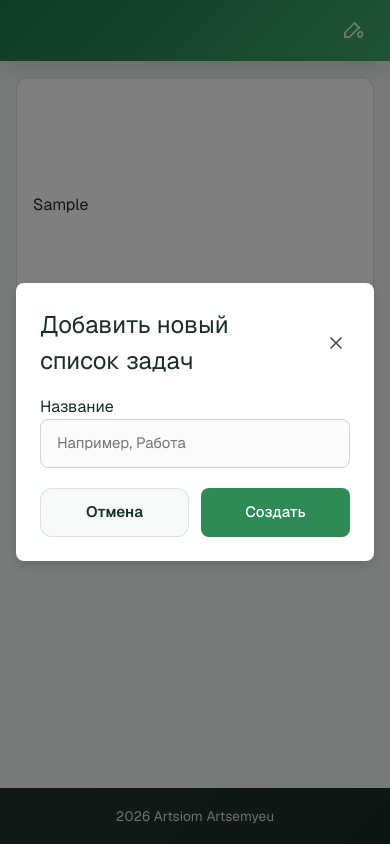
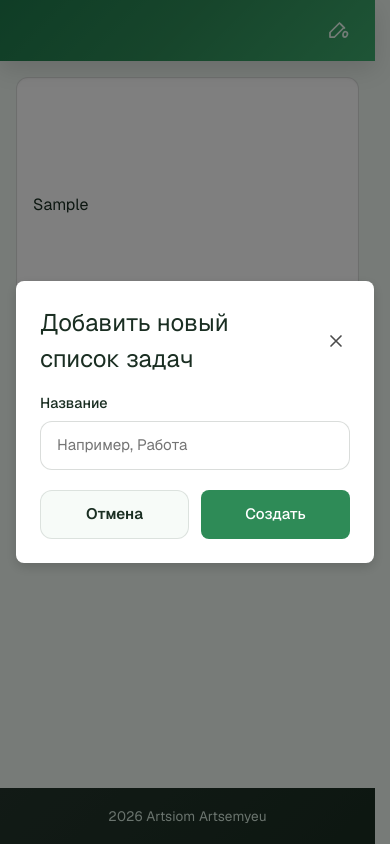
Before and after one commit to ArtsiomArtsemyeu/task-manager-mvp, a Next.js app: page /lists in a window 390 px wide. Both pictures are taken after typing "Sample" into the empty fields and a click on the button "Добавить новый список". Built offline with nearby package versions, Linux system fonts and the light colour scheme.

Commit message:
task-manager-mvp-38: update styles

```diff
--- a/app/global.css
+++ b/app/global.css
@@ -129,6 +129,10 @@
   --toggler-hover: color-mix(in srgb, #ffffff 10%, transparent);
 }
 
+html {
+  scrollbar-gutter: stable;
+}
+
 body {
   display: flex;
   flex-direction: column;
--- a/src/features/add-task-list/add-task-list.module.css
+++ b/src/features/add-task-list/add-task-list.module.css
@@ -24,23 +24,35 @@
 }
 
 .inputGroup {
+  display: flex;
+  flex-direction: column;
+  gap: 0.4rem;
   margin-bottom: 20px;
+}
+
+.inputGroup label {
+  font-size: 0.9rem;
+  font-weight: 500;
+  color: var(--foreground);
 }
 
 .input {
   width: 100%;
-  padding: 12px 16px;
-  border: 1px solid #d2d2d7;
-  border-radius: 8px;
-  font-size: 15px;
+  padding: 0.75rem 1rem;
+  border: 1px solid var(--input-border);
+  border-radius: var(--radius-md);
+  background: var(--input-bg);
+  color: var(--foreground);
+  font: inherit;
+  font-size: 0.95rem;
   outline: none;
-  transition: all 0.2s ease;
-  background: #fbfbfd;
   box-sizing: border-box;
+  transition:
+    border-color 0.2s ease,
+    box-shadow 0.2s ease;
 }
 
 .input:focus {
-  border-color: #0071e3;
-  background: #ffffff;
-  box-shadow: 0 0 0 4px rgba(0, 113, 227, 0.15);
+  border-color: var(--accent);
+  box-shadow: 0 0 0 3px color-mix(in srgb, var(--accent) 22%, transparent);
 }
--- a/src/features/rename-task-list/rename-task-list.module.css
+++ b/src/features/rename-task-list/rename-task-list.module.css
@@ -1,21 +1,21 @@
 .btnSubmit {
   padding: 12px;
-  background: #0071e3;
-  color: white;
+  background: var(--button-bg);
+  color: var(--button-fg);
   border: none;
   border-radius: 8px;
   font-size: 15px;
   font-weight: 500;
   cursor: pointer;
-  transition: background 0.2s ease;
+  transition:
+    filter 0.2s ease,
+    transform 0.15s ease,
+    opacity 0.2s ease;
 }
 
-.btnSubmit:hover {
-  background: #0077ed;
-}
-
-.btnSubmit:active {
-  background: #0062c3;
+.btnSubmit:hover:not(:disabled) {
+  filter: brightness(1.05);
+  transform: translateY(-1px);
 }
 
 .btnSubmit:disabled {
@@ -24,23 +24,35 @@
 }
 
 .inputGroup {
+  display: flex;
+  flex-direction: column;
+  gap: 0.4rem;
   margin-bottom: 20px;
+}
+
+.inputGroup label {
+  font-size: 0.9rem;
+  font-weight: 500;
+  color: var(--foreground);
 }
 
 .input {
   width: 100%;
-  padding: 12px 16px;
-  border: 1px solid #d2d2d7;
-  border-radius: 8px;
-  font-size: 15px;
+  padding: 0.75rem 1rem;
+  border: 1px solid var(--input-border);
+  border-radius: var(--radius-md);
+  background: var(--input-bg);
+  color: var(--foreground);
+  font: inherit;
+  font-size: 0.95rem;
   outline: none;
-  transition: all 0.2s ease;
-  background: #fbfbfd;
   box-sizing: border-box;
+  transition:
+    border-color 0.2s ease,
+    box-shadow 0.2s ease;
 }
 
 .input:focus {
-  border-color: #0071e3;
-  background: #ffffff;
-  box-shadow: 0 0 0 4px rgba(0, 113, 227, 0.15);
+  border-color: var(--accent);
+  box-shadow: 0 0 0 3px color-mix(in srgb, var(--accent) 22%, transparent);
 }
--- a/src/widgets/task-list-details/ui/task-list-details-skeleton/task-list-details-skeleton.module.css
+++ b/src/widgets/task-list-details/ui/task-list-details-skeleton/task-list-details-skeleton.module.css
@@ -3,6 +3,12 @@
   flex-direction: column;
   gap: clamp(1.25rem, 3vw, 1.75rem);
   width: 100%;
+}
+
+.header {
+  display: flex;
+  flex-direction: column;
+  gap: 0.85rem;
 }
 
 .topGrid {
@@ -19,6 +25,7 @@
 
 .title {
   grid-area: title;
+  min-width: 0;
 }
 
 .rightCol {
@@ -38,6 +45,12 @@
   width: 100%;
 }
 
+.progressBar {
+  flex: 1 1 auto;
+  min-width: 5rem;
+  max-width: 10rem;
+}
+
 .filters {
   grid-area: filters;
   display: flex;
@@ -54,21 +67,26 @@
   box-shadow: var(--card-shadow);
 }
 
-.tableHead {
+.tableScroll {
+  overflow-x: auto;
+}
+
+.tableHead,
+.row {
   display: grid;
   grid-template-columns: 2fr 1fr 1fr 1.2fr 0.8fr;
   gap: 1rem;
+  min-width: 44rem;
   padding: 0.9rem 1rem;
+}
+
+.tableHead {
   background: color-mix(in srgb, var(--accent-soft) 55%, transparent);
   border-bottom: 1px solid var(--border);
 }
 
 .row {
-  display: grid;
-  grid-template-columns: 2fr 1fr 1fr 1.2fr 0.8fr;
-  gap: 1rem;
   align-items: center;
-  padding: 0.9rem 1rem;
   border-bottom: 1px solid color-mix(in srgb, var(--border) 80%, transparent);
 }
 
@@ -79,12 +97,20 @@
 .nameBlock {
   display: flex;
   flex-direction: column;
-  gap: 0.35rem;
+  gap: 0.2rem;
+  min-width: 12rem;
 }
 
 .actions {
   display: flex;
+  align-items: center;
   gap: 0.35rem;
+}
+
+.addButton {
+  flex: 0 0 auto;
+  width: 10rem;
+  height: 2.65rem;
 }
 
 @media (max-width: 640px) {
@@ -105,9 +131,11 @@
     justify-content: flex-start;
   }
 
-  .tableHead,
-  .row {
-    grid-template-columns: 1fr;
-    gap: 0.55rem;
+  .progressBar {
+    max-width: none;
+  }
+
+  .addButton {
+    width: 100%;
   }
 }
```
Also changed, not shown: src/features/login/login.module.css (+10 -2 lines), src/features/login/login.tsx (+7 -3 lines), src/widgets/task-list-details/ui/task-list-details-skeleton/task-list-details-skeleton.tsx (+12 -6 lines), 1 other file (tests, documents, lock files or other folders).
